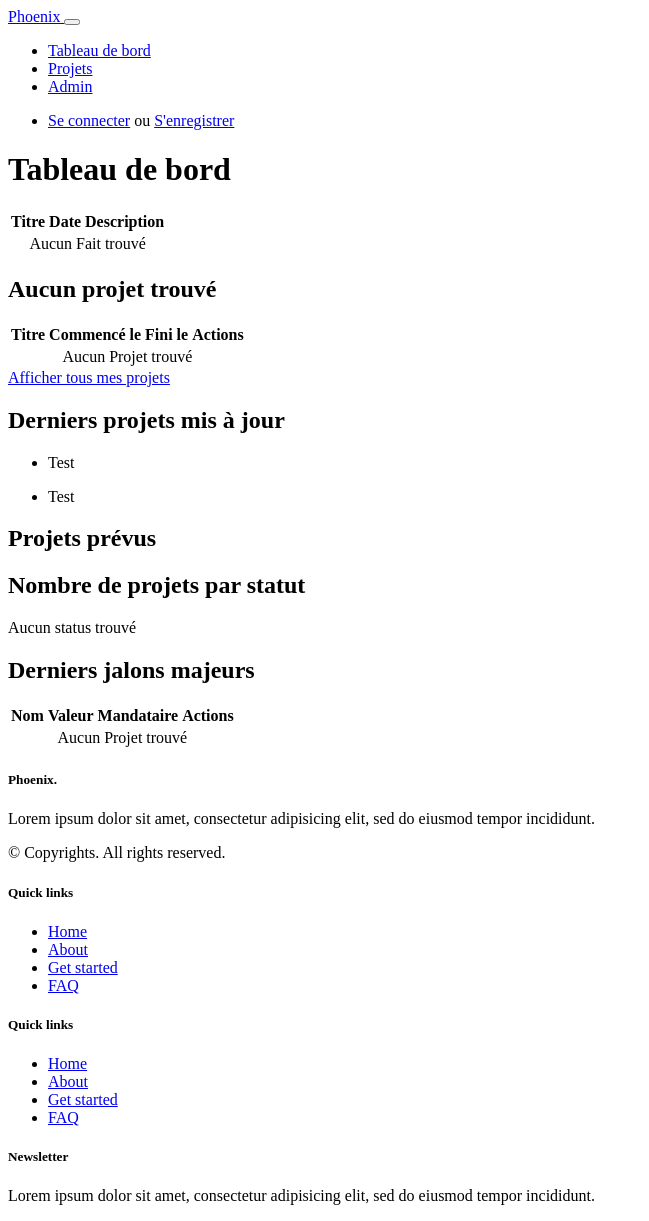
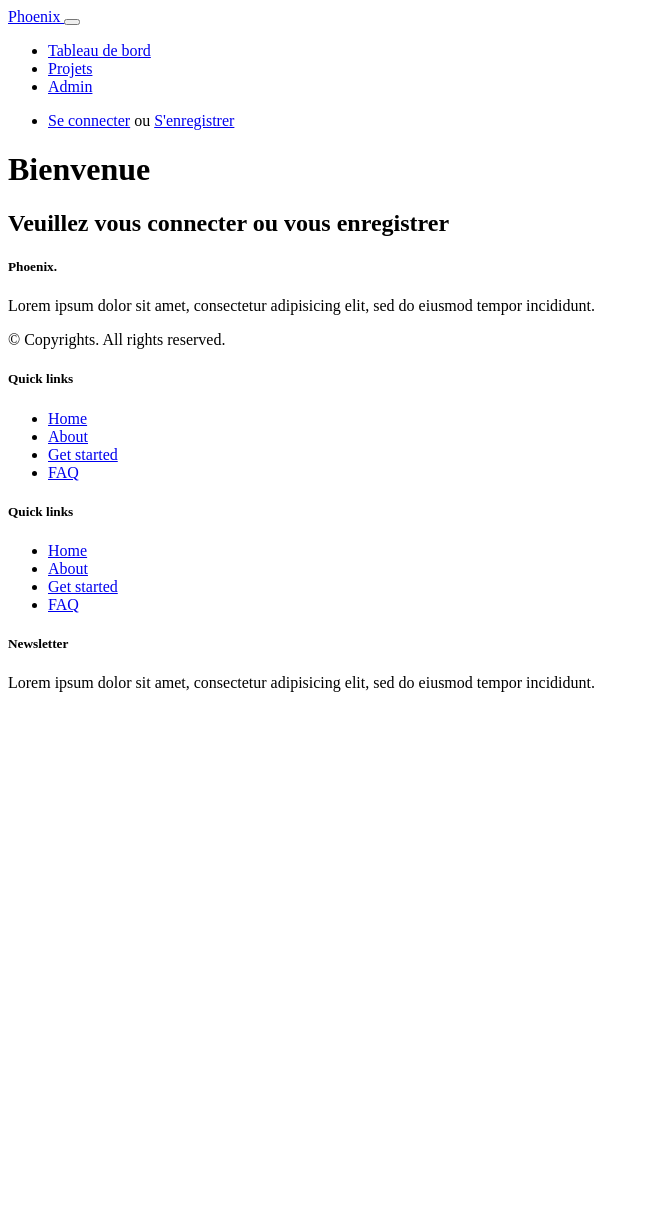
Before and after one commit to arnaudlagarde/Phoenix, a Symfony app: template templates/project/dashboard.html.twig in a window 1280 px wide. Shown: the whole page, without its empty margins (0-649 px from the left). After the commit the page ends 692 px from the top, so only its background shows below. Run offline with Twig, Linux system fonts and the light colour scheme; the template is opened without the code that fills it, so the values that code supplies are empty; some libraries are stand-ins or nearby versions.

Commit message:
cleaning

```diff
--- a/assets/styles/app.scss
+++ b/assets/styles/app.scss
@@ -19,12 +19,12 @@ a:hover, a:focus {
 }
 
 .form-control {
-  background: #212529;
+  background: white;
   border-color: #545454;
 }
 
 .form-control:focus {
-  background: #212529;
+  background: white;
 }
 
 footer {
--- a/src/DataFixtures/AdminFixtures.php
+++ b/src/DataFixtures/AdminFixtures.php
@@ -47,12 +47,12 @@ class AdminFixtures extends Fixture
                 ->setPassword('$2y$13$FGiCHNf3B6IqQcQEOigk8uR70qBaTT0OragQdwKPVC4ou0tJZSYJC')
                 ->setRoles((array)'ROLE_USER');
 
-            $this->addReference(self::class . "admin$i", $admin);
+            $this->addReference(self::class . "boss$i", $admin);
             $manager->persist($admin);
         }
 
         // Boss
-        foreach (range(1, 10) as $i) {
+        foreach (range(1, 20) as $i) {
             $admin = (new Admin())
                 ->setUsername($faker->unique()->safeEmail())
                 ->setFirstName($faker->firstName())
@@ -60,7 +60,7 @@ class AdminFixtures extends Fixture
                 ->setPassword('rootroot')
                 ->setRoles((array)'ROLE_USER');
 
-            $this->addReference(self::class . "boss$i", $admin);
+            $this->addReference(self::class . "user$i", $admin);
             $manager->persist($admin);
         }
 
--- a/src/Form/RegistrationFormType.php
+++ b/src/Form/RegistrationFormType.php
@@ -25,8 +25,7 @@ class RegistrationFormType extends AbstractType
             ->add('lastName', TextType::class, [
                 'label' => 'Last Name',
                 'required' => true,
-            ]);
-        $builder
+            ])
             ->add('username')
             ->add('agreeTerms', CheckboxType::class, [
                 'mapped' => false,
--- a/templates/base/footer.html.twig
+++ b/templates/base/footer.html.twig
@@ -1,6 +1,6 @@
-<div class="d-flex flex-column h-100">
+<body class="d-flex flex-column min-vh-100">
     <!-- FOOTER -->
-    <footer class="w-100 py-4 flex-shrink-0">
+    <footer class="mt-auto">
         <div class="container py-4">
             <div class="row gy-4 gx-5">
                 <div class="col-lg-4 col-md-6">
@@ -34,4 +34,3 @@
             </div>
         </div>
     </footer>
-</div>
--- a/templates/project/dashboard.html.twig
+++ b/templates/project/dashboard.html.twig
@@ -5,6 +5,8 @@
 {% block body %}
 
     {% include 'base/nav.html.twig' %}
+
+    {% if app.user %}
 
     <div class="container-fluid">
         <h1>Tableau de bord</h1>
@@ -185,6 +187,14 @@
             </div>
         </div>
     </div>
+    {% else %}
+        <div class="row d-flex align-items-center justify-content-center text-center">
+            <div class="col-md-10 col-12">
+                <h1>Bienvenue</h1>
+                <h2>Veuillez vous connecter ou vous enregistrer</h2>
+            </div>
+        </div>
+    {% endif %}
 
     {% include 'base/footer.html.twig' %}
 {% endblock %}
--- a/templates/registration/register.html.twig
+++ b/templates/registration/register.html.twig
@@ -4,7 +4,7 @@
 
 {% block body %}
     {% include 'base/nav.html.twig' %}
-    <h1>Register</h1>
+    <h1>S'enregistrer</h1>
 
     {{ form_start(registrationForm) }}
         {{ form_row(registrationForm.username) }}
```
Also changed, not shown: src/DataFixtures/TeamFixtures.php (+3 -4 lines), src/Entity/Team.php (+34 -0 lines), templates/project/projects.html.twig (+12 -0 lines), templates/security/login.html.twig (+5 -5 lines).
